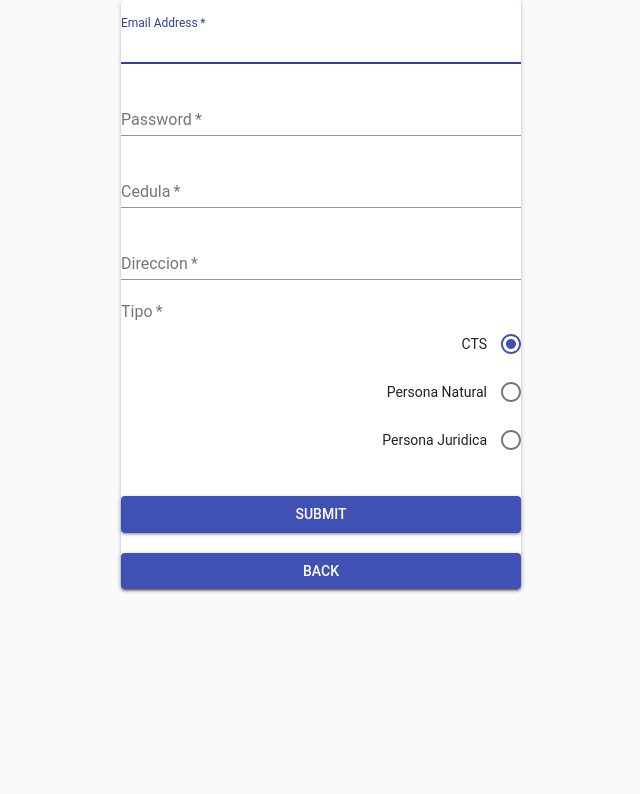
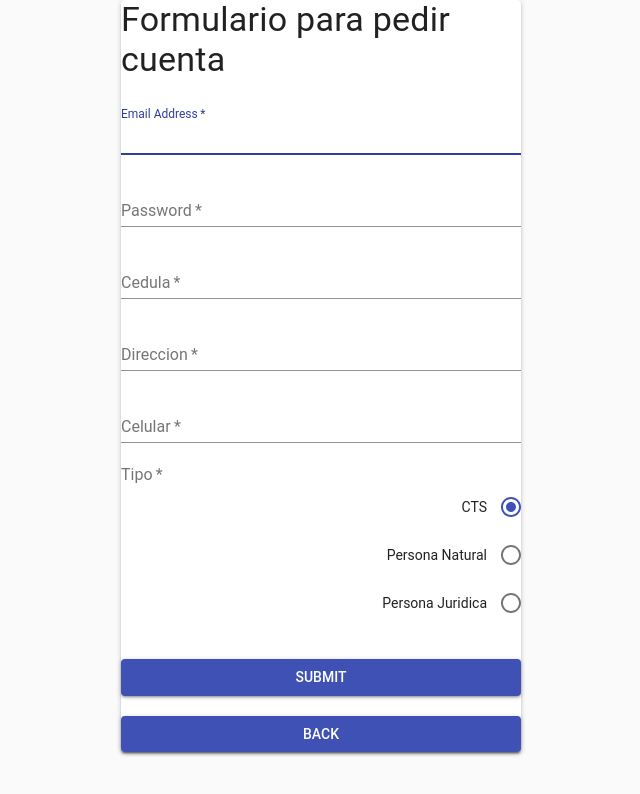
Before and after one commit to arep-bank-project/bank-front-end, a React (Create React App) app: page /NewUser in a window 1280 px wide. Shown: the top 794 px of the page, without its empty margins (319-959 px from the left). Built offline with nearby package versions, Linux system fonts and the light colour scheme.

Commit message:
Referneces fix

```diff
--- a/src/components/NewUser.js
+++ b/src/components/NewUser.js
@@ -11,6 +11,8 @@ import Radio from '@material-ui/core/Radio';
 import RadioGroup from '@material-ui/core/RadioGroup';
 import FormLabel from '@material-ui/core/FormLabel';
 import FormControlLabel from '@material-ui/core/FormControlLabel';
+import Reference from "./Reference";
+import Typography from '@material-ui/core/Typography';
 
 const styles = theme => ({
     main: {
@@ -60,14 +62,28 @@ class NewUser extends React.Component{
             type:"CTS",
             direccion:"",
             number:"",
-            references:[]
+            references:{
+                email:"",
+                id:"",
+                direccion:"",
+                number:""
+            }
         }
         this.handleSubmit = this.handleSubmit.bind(this);
+        this.getReferences = this.getReferences.bind(this);
+        this.setReferences = this.setReferences.bind(this);
+        this.restartReferences = this.restartReferences.bind(this);
     }
+
+    getReferences = () => {return this.state.references};
+
+    setReferences = (ref) => {this.setState({references:ref})};
+
+    restartReferences = () => {if(this.state.references=={references:{email:"",id:"",direccion:"",number:""}}) {this.setState({references:{email:"",id:"",direccion:"",number:""}})}};
 
     handleSubmit(e){
         e.preventDefault();
-        console.log(this.state.email+" "+this.state.password)
+        console.log(this.state)
     }
 
     render(){
@@ -77,6 +93,9 @@ class NewUser extends React.Component{
                 <main className={classes.main}>
                     <CssBaseline/>
                     <Paper>
+                        <Typography variant="h4" gutterBottom>
+                            Formulario para pedir cuenta
+                        </Typography>
                         <form onSubmit={this.handleSubmit}>
                             <FormControl margin="normal" required fullWidth onChange={event => this.setState({email:event.target.value})}>
                                 <InputLabel htmlFor="email">Email Address</InputLabel>
@@ -94,6 +113,10 @@ class NewUser extends React.Component{
                                 <InputLabel htmlFor="direccion">Direccion</InputLabel>
                                 <Input name="direccion" type="string" id="direccion" autoComplete="direccion"/>
                             </FormControl>
+                            <FormControl margin="normal" required fullWidth onChange={event => this.setState({number:event.target.value})}>
+                                <InputLabel htmlFor="number">Celular</InputLabel>
+                                <Input name="number" type="number" id="number" autoComplete="number"/>
+                            </FormControl>
                             <FormControl margin="normal" required fullWidth >
                                 <FormLabel component="legend">Tipo</FormLabel>
                                 <RadioGroup value={this.state.type} onChange={event => this.setState({type:event.target.value})}>
@@ -102,7 +125,14 @@ class NewUser extends React.Component{
                                     <FormControlLabel value="Persona Juridica" control={<Radio color="primary"/>} label="Persona Juridica" labelPlacement="start"/>
                                 </RadioGroup>
                             </FormControl>
-                            {this.state.type == "CTS"?"":"bla"}
+                            {this.state.type == "CTS"?this.restartReferences():
+                            <>
+                                <Typography variant="h5" gutterBottom>
+                                    Referencia
+                                </Typography>
+                                <Reference references={this.getReferences} updateReferences={this.setReferences}/>
+                            </>
+                            }
                             <Button type="submit"
                                     fullWidth
                                     variant="contained"
--- /dev/null
+++ b/src/components/Reference.js
@@ -0,0 +1,45 @@
+import React from 'react';
+import FormControl from '@material-ui/core/FormControl';
+import InputLabel from '@material-ui/core/InputLabel';
+import Input from '@material-ui/core/Input';
+
+class Reference extends React.Component{
+    constructor(props){
+        super(props)
+        this.handleChange = this.handleChange.bind(this);
+        this.state = {
+            email:"",
+            id:"",
+            direccion:"",
+            number:""
+        }
+    }
+    handleChange = name => event => {
+        this.setState({ [name]: event.target.value });
+        this.props.updateReferences(this.state);
+      };
+    render(){
+        return(
+            <>
+            <FormControl margin="normal" required fullWidth onChange={this.handleChange("email")}>
+                <InputLabel htmlFor="email">Email Address</InputLabel>
+                <Input id="email" name="email" autoComplete="email" autoFocus/>
+            </FormControl>
+            <FormControl margin="normal" required fullWidth onChange={this.handleChange("id")}>
+                <InputLabel htmlFor="id">Cedula</InputLabel>
+                <Input name="id" type="number" id="id" autoComplete="id"/>
+            </FormControl>
+            <FormControl margin="normal" required fullWidth onChange={this.handleChange("direccion")}>
+                <InputLabel htmlFor="direccion">Direccion</InputLabel>
+                <Input name="direccion" type="string" id="direccion" autoComplete="direccion"/>
+            </FormControl>
+            <FormControl margin="normal" required fullWidth onChange={this.handleChange("number")}>
+                <InputLabel htmlFor="number">Celular</InputLabel>
+                <Input name="number" type="number" id="number" autoComplete="number"/>
+            </FormControl>
+            </>
+        );
+    }
+}
+
+export default Reference;
```
Also changed, not shown: src/components/Referencia.js (deleted, +0 -31 lines), 1 other file (tests, documents, lock files or other folders).
